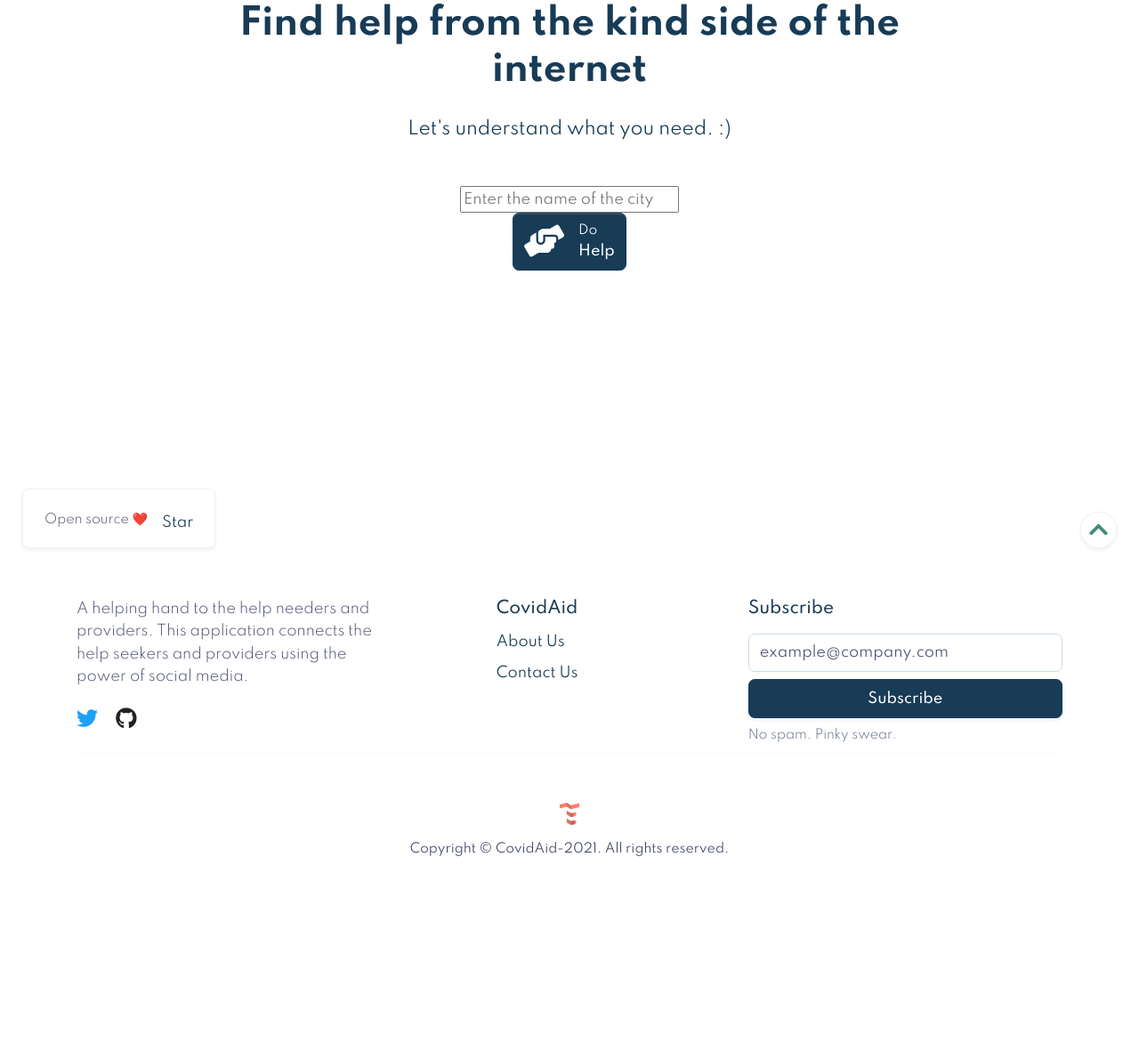
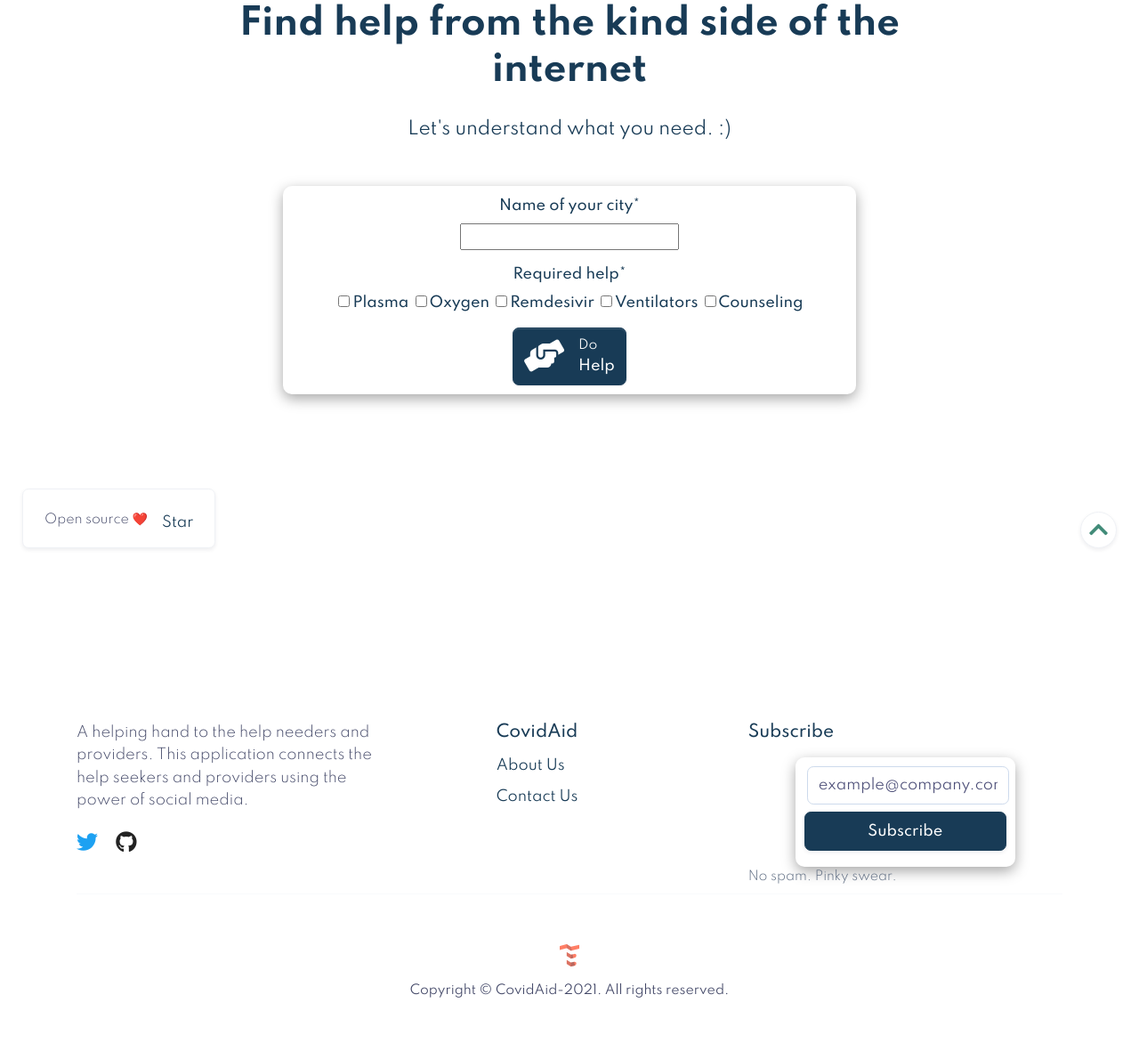
Before and after one commit to mohilkhare1708/covidaid, a Django app: page /do_help/ in a window 1280 px wide. Shown: the part 159-1331 px from the top of the page at 89% size. Before the commit the page ends 1121 px from the top, so only its background shows below. Run offline with Django 3.2, Linux system fonts and the light colour scheme; some libraries are stand-ins or nearby versions.

Commit message:
form styling

```diff
--- a/mainapp/forms.py
+++ b/mainapp/forms.py
@@ -1,4 +1,6 @@
 from django import forms
+from crispy_forms.helper import FormHelper
+from crispy_forms.layout import Layout, Fieldset, ButtonHolder, Submit, Field
 
 OPTIONS = (
     ('plasma', 'Plasma'),
@@ -11,9 +13,9 @@ OPTIONS = (
 class CityForm(forms.Form):
     city_name = forms.CharField(label='Name of your city', max_length=100)
     required_help = forms.MultipleChoiceField(widget=forms.CheckboxSelectMultiple, choices=OPTIONS)
-    # def __init__(self, *args, **kwargs):
-    #     super().__init__(*args, **kwargs)
-    #     self.helper = FormHelper()
-    #     self.layout = Layout(
-    #         Field('conta', id="form-conto", css_class="form-control", title="Conto")
-    #     )
+    def __init__(self, *args, **kwargs):
+        super().__init__(*args, **kwargs)
+        self.helper = FormHelper()
+        self.layout = Layout(
+            Field('city_name', id="autocomplete")
+        )
--- a/mainapp/templates/mainapp/do_help.html
+++ b/mainapp/templates/mainapp/do_help.html
@@ -5,6 +5,21 @@
 {{title}}
 {% endblock %}
 {% block content %}
+<style>
+input {
+    margin-bottom: 15px;
+    margin-left: 3px;
+    margin-right: 3px;
+}
+form {
+    margin-top: 50px;
+    padding: 10px;
+    width: 70%;
+    margin: 0 auto;
+    box-shadow: rgba(0, 0, 0, 0.35) 0px 5px 15px;
+    border-radius: 10px;
+}
+</style>
 <section class="section section-header text-dark pb-md-8">
     <div class="container">
         <div class="row justify-content-center">
@@ -17,7 +32,7 @@
                     <form method="POST" enctype="multipart/form-data">
                         {% csrf_token %}
                         <fieldset class="form-group">
-                            <input id="autocomplete" placeholder="Enter the name of the city" type="text" />
+                            {{form|crispy}}
                         </fieldset>
                         <div class="form-group">
                             <button class="btn btn-dark btn-download-app" type="submit">
@@ -45,7 +60,7 @@
     <script>
     function initAutocomplete() {
         autocomplete = new google.maps.places.Autocomplete(
-            document.getElementById('autocomplete'),
+            document.getElementById('id_city_name'),
             {
                 types: ['(regions)'],
                 componentRestrictions: {'country': ['IN']},
```
